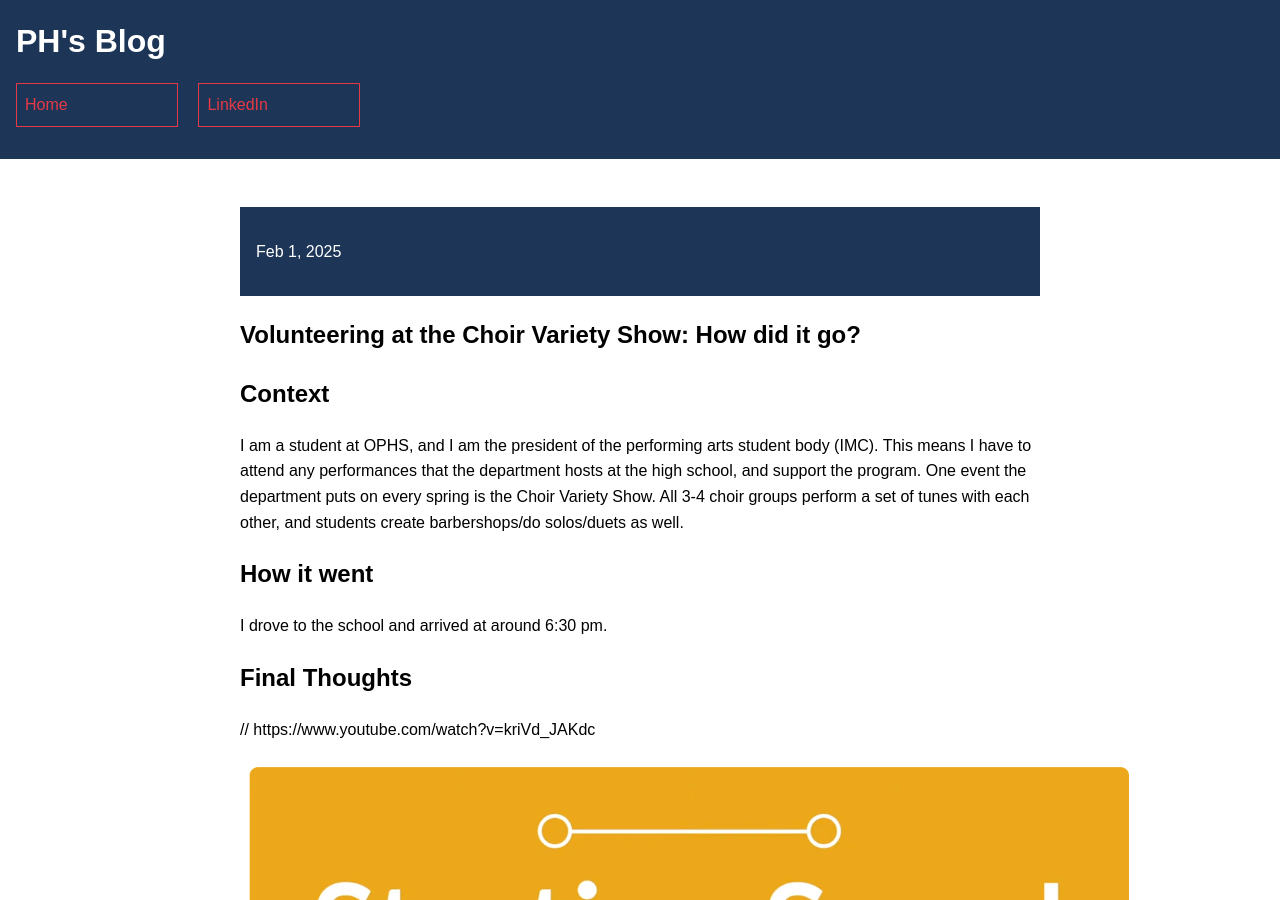
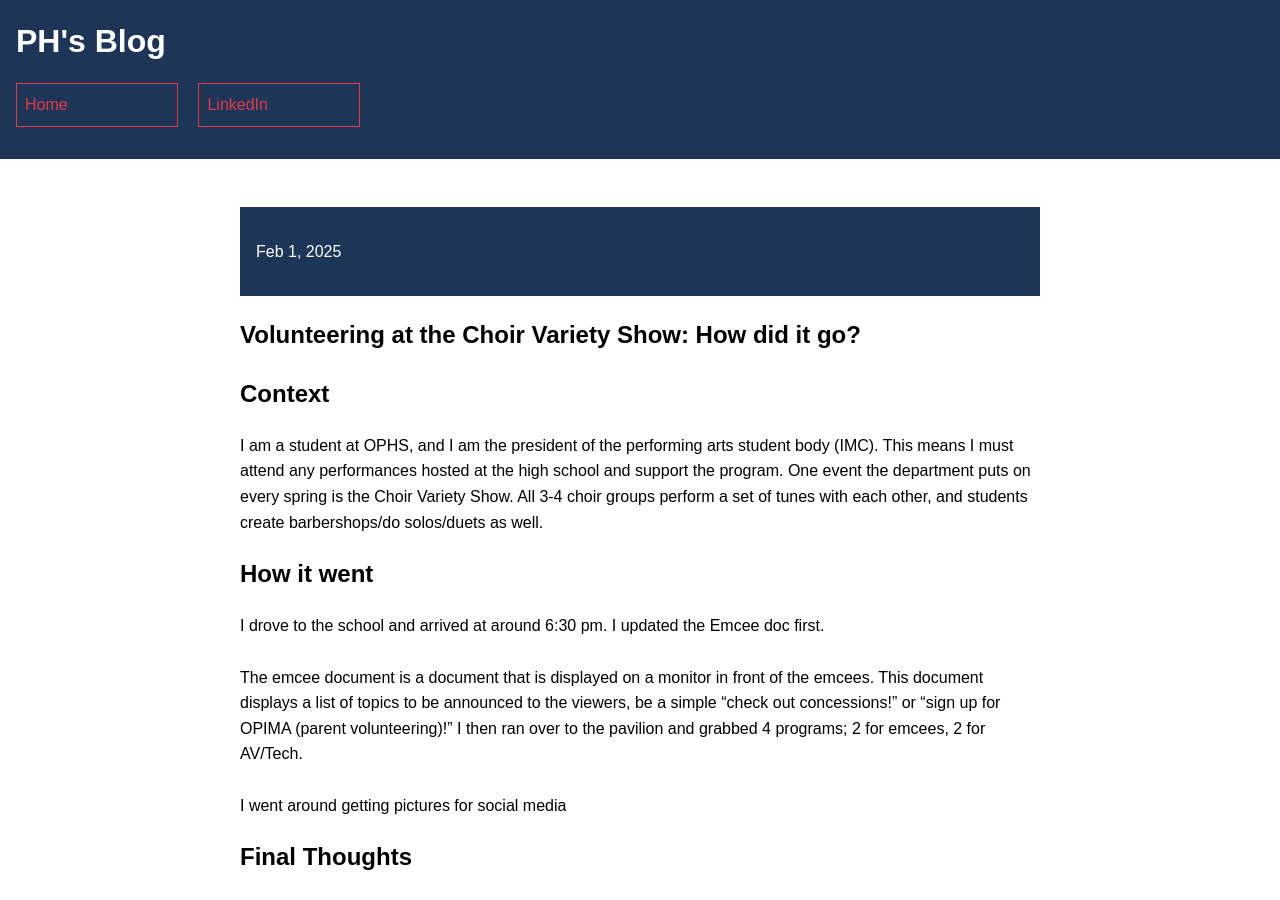
Before and after one commit to CaptainSapphire/PH-s-Blog, a Jekyll site: the page built from _posts/2025-2-1-Choir-Variety-Show.md, in a window 1280 px wide and 900 px high. Built offline with Jekyll 4.4.1, drawn with Linux system fonts in a browser that asks for light colours; our own code applies the rules of GitHub Pages for plain Markdown files.

Commit message:
Update 2025-2-1-Choir-Variety-Show.md

```diff
--- a/_posts/2025-2-1-Choir-Variety-Show.md
+++ b/_posts/2025-2-1-Choir-Variety-Show.md
@@ -1,11 +1,14 @@
 # Volunteering at the Choir Variety Show: How did it go?
 
 # Context
-I am a student at OPHS, and I am the president of the performing arts student body (IMC). This means I have to attend any performances that the department hosts at the high school, and support the program.
+I am a student at OPHS, and I am the president of the performing arts student body (IMC). This means I must attend any performances hosted at the high school and support the program.
 One event the department puts on every spring is the Choir Variety Show. All 3-4 choir groups perform a set of tunes with each other, and students create barbershops/do solos/duets as well.
 
 # How it went
-I drove to the school and arrived at around 6:30 pm.
+I drove to the school and arrived at around 6:30 pm. I updated the Emcee doc first.
+<br><br>
+The emcee document is a document that is displayed on a monitor in front of the emcees. This document displays a list of topics to be announced to the viewers, be a simple "check out concessions!" or "sign up for OPIMA (parent volunteering)!" I then ran over to the pavilion and grabbed 4 programs; 2 for emcees, 2 for AV/Tech. <br><br>
+I went around getting pictures for social media
 
 # Final Thoughts
 
```
